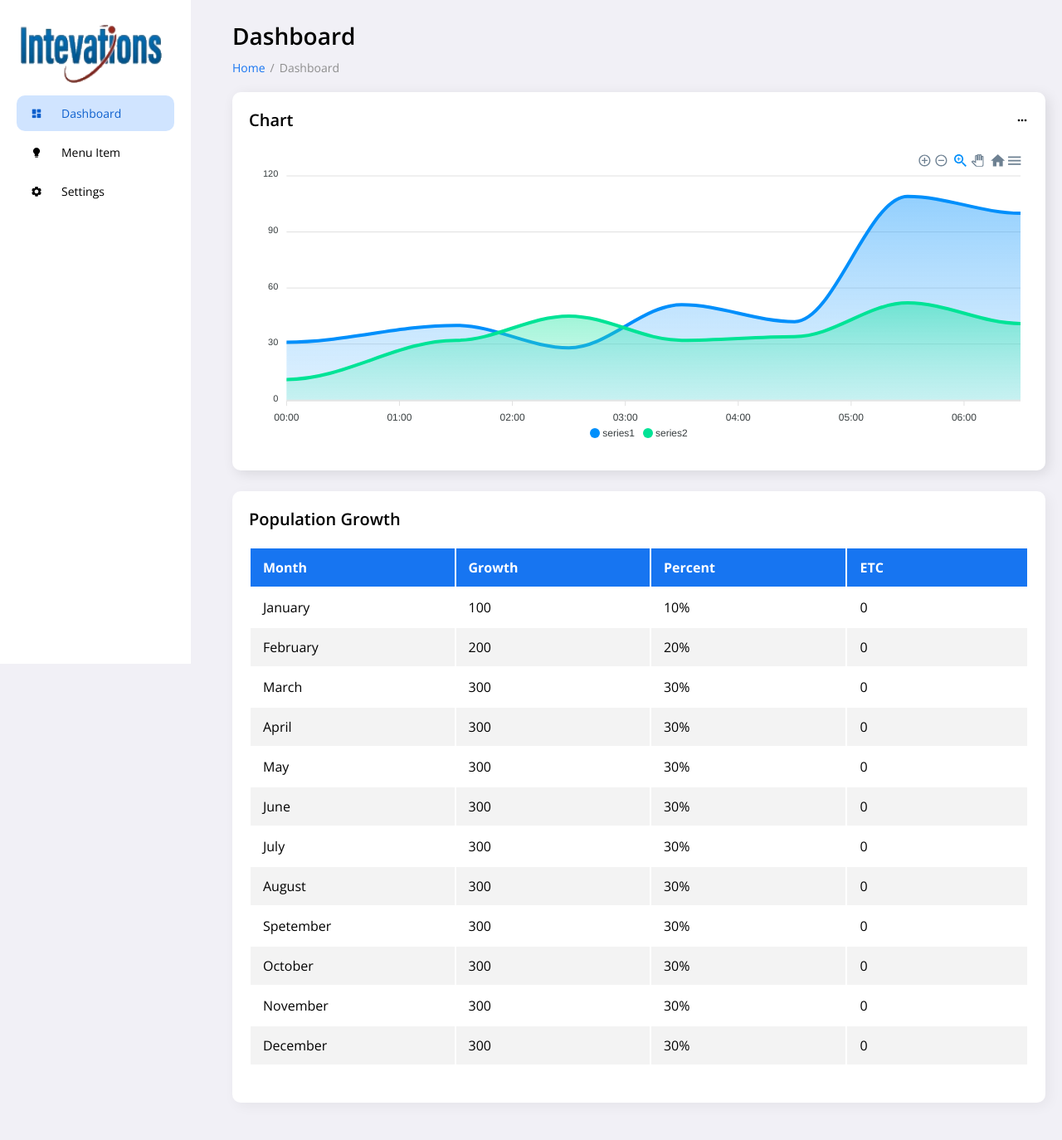
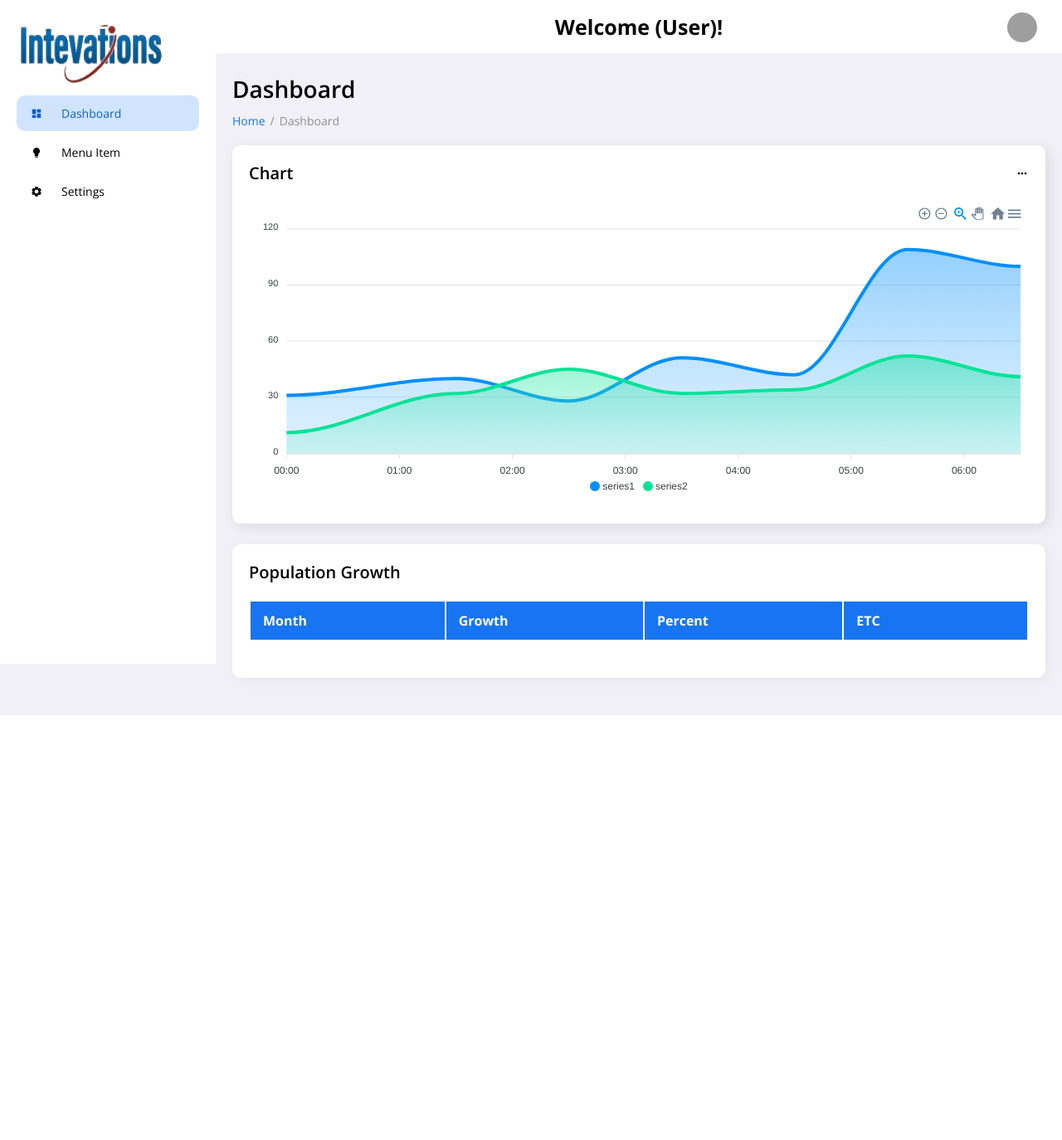
Before and after one commit to michaelm4320/Healthcare_Investment_Tool, a Flask app: page /main in a window 1280 px wide. Shown: the whole page at 83% size. After the commit the page ends 862 px from the top, so only its background shows below. Run offline with Flask 2, Linux system fonts and the light colour scheme; the visitor is signed in with stand-in values (Sample User, id 1); lists and menus that the app fills with data are empty; some libraries are stand-ins or nearby versions; grey boxes are pictures that could not be loaded.

Commit message:
Created new profile file, added log file to main, added profile icon with dropdown and welcome message to index, pulled code from frank to main for app.py

```diff
--- a/app.py
+++ b/app.py
@@ -27,6 +27,7 @@ test_variable2 = 6725432
 def log():
     session['logged_in'] = False
     if request.method == "GET":
+        #To view profile or index page, change 'log' to 'profile' or 'index'
         return render_template('log.html')
     else:
         user_error = ""
@@ -68,6 +69,25 @@ def sign():
     if request.method == "GET":
         return render_template('sign.html')
 
+#The table on index won't show it's values unless 'values' table is added under the first 'if' statement (at line 30)
+@app.route('/')
+def index():
+    values = [
+        {'month': 'January', 'growth': 100, 'percent': 10, 'etc': 0},
+        {'month': 'February', 'growth': 200, 'percent': 15, 'etc': 0},
+        {'month': 'March', 'growth': 300, 'percent': 20, 'etc': 0},
+        {'month': 'April', 'growth': 400, 'percent': 25, 'etc': 0},
+        {'month': 'May', 'growth': 500, 'percent': 30, 'etc': 0},
+        {'month': 'June', 'growth': 600, 'percent': 35, 'etc': 0},
+        {'month': 'July', 'growth': 700, 'percent': 40, 'etc': 0},
+        {'month': 'August', 'growth': 800, 'percent': 45, 'etc': 0},
+        {'month': 'September', 'growth': 900, 'percent': 50, 'etc': 0},
+        {'month': 'October', 'growth': 1000, 'percent': 55, 'etc': 0},
+        {'month': 'November', 'growth': 1100, 'percent': 60, 'etc': 0},
+        {'month': 'December', 'growth': 1200, 'percent': 65, 'etc': 0},
+    ]
+    return render_template('index.html', values=values)
+
 #Uncomment if you want to run without using terminal
 #if __name__ == '__main__':
 #    app.run(debug=True)
--- a/static/css/style.css
+++ b/static/css/style.css
@@ -148,7 +148,7 @@ button {
 }
 #sidebar {
 	position: fixed;
-	max-width: 230px;
+	max-width: 260px;
 	width: 100%;
 	background: var(--light);
 	top: 0;
@@ -248,6 +248,17 @@ button {
 	transition: all .3s ease;
 }
 /* NAVBAR START*/
+.welcome-message {
+  font-size: 25px;
+  position: absolute;
+  top: 50%;
+  left: 50%;
+  transform: translate(-50%, -50%);
+  text-align: center;
+  display: flex;
+  align-items: center;
+  justify-content: center;
+}
 nav {
 	background: var(--light);
 	height: 64px;
@@ -260,6 +271,116 @@ nav {
 	left: 0;
 	z-index: 100;
 }
+nav .toggle-sidebar {
+	font-size: 18px;
+	cursor: pointer;
+}
+nav form {
+	max-width: 400px;
+	width: 100%;
+	margin-right: auto;
+}
+nav .form-group {
+	position: relative;
+}
+nav .form-group input {
+	width: 100%;
+	background: var(--grey);
+	border-radius: 5px;
+	border: none;
+	outline: none;
+	padding: 10px 36px 10px 16px;
+	transition: all .3s ease;
+}
+nav .form-group input:focus {
+	box-shadow: 0 0 0 1px var(--blue), 0 0 0 4px var(--light-blue);
+}
+nav .form-group .icon {
+	position: absolute;
+	top: 50%;
+	transform: translateY(-50%);
+	right: 16px;
+	color: var(--dark-grey);
+}
+nav .nav-link {
+	position: relative;
+}
+nav .nav-link .icon {
+	font-size: 18px;
+	color: var(--dark);
+}
+nav .nav-link .badge {
+	position: absolute;
+	top: -12px;
+	right: -12px;
+	width: 20px;
+	height: 20px;
+	border-radius: 50%;
+	border: 2px solid var(--light);
+	background: var(--red);
+	display: flex;
+	justify-content: center;
+	align-items: center;
+	color: var(--light);
+	font-size: 10px;
+	font-weight: 700;
+}
+nav .divider {
+	width: 1px;
+	background: var(--grey);
+	height: 12px;
+	display: block;
+}
+nav .profile {
+	/*position: relative;*/
+position: fixed;
+  top: 15px;
+  right: 30px;
+  z-index: 100;
+}
+nav .profile img {
+	width: 36px;
+	height: 36px;
+	border-radius: 50%;
+	object-fit: cover;
+	cursor: pointer;
+}
+
+nav .profile .profile-link {
+	position: absolute;
+	top: calc(100% + 10px);
+	right: 0;
+	background: var(--light);
+	padding: 10px 0;
+	box-shadow: 4px 4px 16px rgba(0, 0, 0, .1);
+	border-radius: 10px;
+	width: 160px;
+	opacity: 0;
+	pointer-events: none;
+	/*transition: all .3s ease;*/
+}
+nav .profile .profile-link.show {
+	opacity: 1;
+	pointer-events: visible;
+	top: 100%;
+}
+nav .profile .profile-link a {
+	padding: 10px 16px;
+	display: flex;
+	grid-gap: 10px;
+	font-size: 14px;
+	color: var(--dark);
+	align-items: center;
+	transition: all .3s ease;
+}
+nav .profile .profile-link a:hover {
+	background: var(--grey);
+}
+nav .profile img:hover {
+  box-shadow: 0 0 5px rgba(0, 0, 0, 2.0);
+  transition: all .3s ease;
+}
+
 /* NAVBAR END */
 
 /* MAIN START */
--- a/static/js/script.js
+++ b/static/js/script.js
@@ -1,3 +1,12 @@
+// PROFILE DROPDOWN
+const profile = document.querySelector('nav .profile');
+const imgProfile = profile.querySelector('img');
+const dropdownProfile = profile.querySelector('.profile-link');
+
+imgProfile.addEventListener('click', function () {
+	dropdownProfile.classList.toggle('show');
+})
+
 // APEXCHART
 var options = {
   series: [{
--- a/templates/index.html
+++ b/templates/index.html
@@ -4,8 +4,8 @@
 	<meta charset="UTF-8">
 	<meta name="viewport" content="width=device-width, initial-scale=1.0">
 	<link href='https://unpkg.com/boxicons@2.0.9/css/boxicons.min.css' rel='stylesheet'>
-	<link rel="stylesheet" href="style.css">
-	<title>AdminSite</title>
+	<link rel="stylesheet" href="static/css/style.css" type="text/css">
+	<title>Dashboard</title>
 </head>
 <body>
  {% block content %}
@@ -18,7 +18,7 @@
 	<section id="sidebar">
         <li>
             <a href="#" class="intevations">
-                <img src="intevations.png" alt="">
+                <img src="../static/intevations.png" alt="">
             </a>
         </li>
 		<ul class="side-menu">
@@ -34,6 +34,33 @@
 
 	<!-- NAVBAR START -->
 	<section id="content">
+				<nav>
+					<h1 class="welcome-message">Welcome (User)!</h1>
+			<!--<i class='bx bx-menu toggle-sidebar' ></i>
+			<form action="#">
+				<div class="form-group">
+					<input type="text" placeholder="Search...">
+					<i class='bx bx-search icon' ></i>
+				</div>
+			</form>
+			<a href="#" class="nav-link">
+				<i class='bx bxs-bell icon' ></i>
+				<span class="badge">5</span>
+			</a>
+			<a href="#" class="nav-link">
+				<i class='bx bxs-message-square-dots icon' ></i>
+				<span class="badge">8</span>
+			</a>
+			<span class="divider"></span>-->
+			<div class="profile">
+				<img src="https://static.vecteezy.com/system/resources/thumbnails/005/545/335/small/user-sign-icon-person-symbol-human-avatar-isolated-on-white-backogrund-vector.jpg" alt="">
+				<ul class="profile-link">
+					<li><a href="#"><i class='bx bxs-user-circle icon' ></i> Profile</a></li>
+					<!--<li><a href="#"><i class='bx bxs-cog' ></i> Settings</a></li>-->
+					<li><a href="#"><i class='bx bxs-log-out-circle' ></i> Logout</a></li>
+				</ul>
+			</div>
+		</nav>
 		<!-- NAVBAR END -->
 
 		<!-- MAIN START -->
@@ -74,78 +101,16 @@
 									<th style="width: 400px;">ETC</th>
 								</tr>
 							</Thead>
-							<tr>
-								<td>January</td>
-								<td>100</td>
-								<td>10%</td>
-								<td>0</td>
-							</tr>
-							<tr>
-								<td>February</td>
-								<td>200</td>
-								<td>20%</td>
-								<td>0</td>
-							</tr>
-							<tr>
-								<td>March</td>
-								<td>300</td>
-								<td>30%</td>
-								<td>0</td>
-							</tr>
-							<tr>
-								<td>April</td>
-								<td>300</td>
-								<td>30%</td>
-								<td>0</td>
-							</tr>
-							<tr>
-								<td>May</td>
-								<td>300</td>
-								<td>30%</td>
-								<td>0</td>
-							</tr>
-							<tr>
-								<td>June</td>
-								<td>300</td>
-								<td>30%</td>
-								<td>0</td>
-							</tr>
-							<tr>
-								<td>July</td>
-								<td>300</td>
-								<td>30%</td>
-								<td>0</td>
-							</tr>
-							<tr>
-								<td>August</td>
-								<td>300</td>
-								<td>30%</td>
-								<td>0</td>
-							</tr>
-							<tr>
-								<td>Spetember</td>
-								<td>300</td>
-								<td>30%</td>
-								<td>0</td>
-							</tr>
-							<tr>
-								<td>October</td>
-								<td>300</td>
-								<td>30%</td>
-								<td>0</td>
-							</tr>
-							<tr>
-								<td>November</td>
-								<td>300</td>
-								<td>30%</td>
-								<td>0</td>
-							</tr>
-							<tr>
-								<td>December</td>
-								<td>300</td>
-								<td>30%</td>
-								<td>0</td>
-							</tr>
+							<tbody>
+								{% for value in values %}
+									<tr>
+										<td>{{value.month}}</td>
+										<td>{{value.growth}}</td>
+										<td>{{value.percent}}%</td>
+										<td>{{value.etc}}</td>
+									</tr>
+								{% endfor %}
+							</tbody>
 						</table>
 					</div>
 			</div>
@@ -154,6 +119,6 @@
 	</section>
 
 	<script src="https://cdn.jsdelivr.net/npm/apexcharts"></script>
-	<script src="script.js"></script>
+	<script src="../static/js/script.js"></script>
 </body>
 </html>
--- a/templates/log.html
+++ b/templates/log.html
@@ -34,6 +34,7 @@
         {% endblock %}
         <br>
         <button type="sign-in">Sign In</button>
+
     </form>
 </div>
 </body>
```
Also changed, not shown: other parts of static/css/style.css (+58 -0 lines), templates/profile.html (added, +74 -0 lines).
